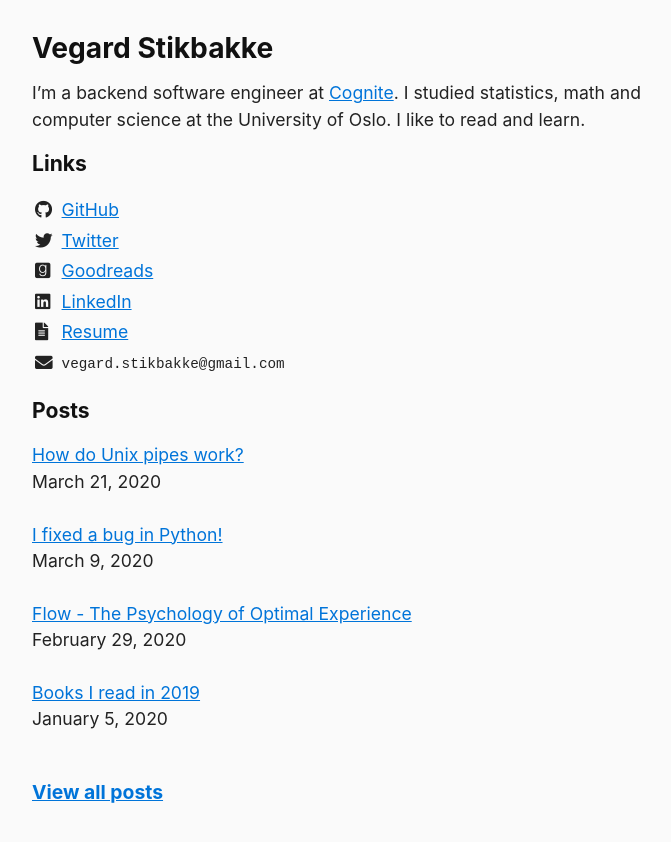
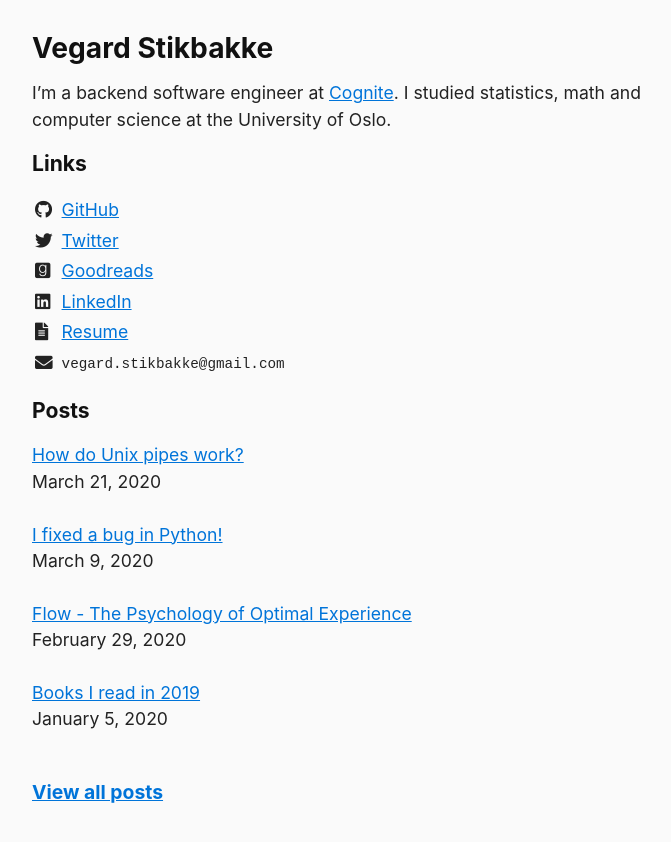
Before and after one commit to vegarsti/vegarsti.github.io, a Jekyll site: the page built from index.md, in a window 1280 px wide. Shown: the top 842 px of the page, without its empty margins (288-959 px from the left). Built offline with Jekyll 4.4.1, drawn with Linux system fonts in a browser that asks for light colours; nearby versions of some CDN libraries.

Commit message:
Remove sentence from bio

```diff
--- a/index.md
+++ b/index.md
@@ -7,7 +7,6 @@ title: Vegard Stikbakke
 
 I'm a backend software engineer at [Cognite](https://cognite.com).
 I studied statistics, math and computer science at the University of Oslo.
-I like to read and learn.
 
 ## Links
 
```
